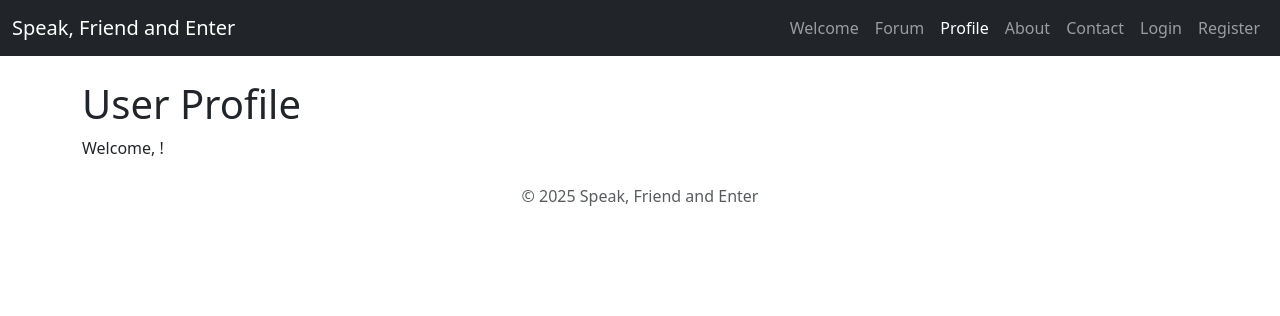
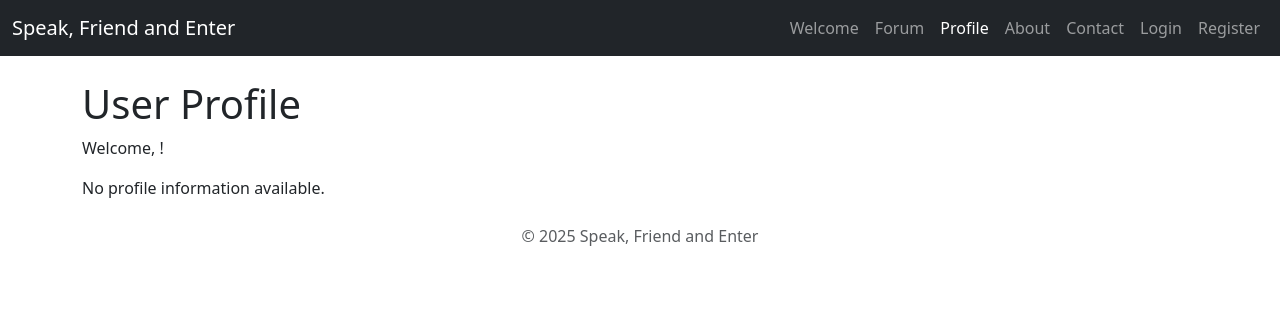
Before and after one commit to Ironmonkeynuts/tolkien_forum, a Django app: page /profile/ in a window 1280 px wide. Shown: the top 316 px of the page. Run offline with Django 4.2, Linux system fonts and the light colour scheme.

Commit message:
Add user_type and bio to profile template

```diff
--- a/forum/signals.py
+++ b/forum/signals.py
@@ -16,3 +16,5 @@
     else:
         # If user exists, ensure profile exists
         Profile.objects.get_or_create(user=instance)
+    # Save profile in all cases (trigger signals or update timestamp)
+    instance.profile.save()
--- a/forum/templates/forum/profile.html
+++ b/forum/templates/forum/profile.html
@@ -5,4 +5,10 @@
 {% block content %}
   <h1>User Profile</h1>
   <p>Welcome, {{ user.username }}!</p>
+  {% if user.profile %}
+    <p>Class: {{ user.profile.get_user_type_display }}</p>
+    <p>Bio: {{ user.profile.bio }}</p>
+  {% else %}
+    <p>No profile information available.</p>
+  {% endif %}
 {% endblock %}
```
